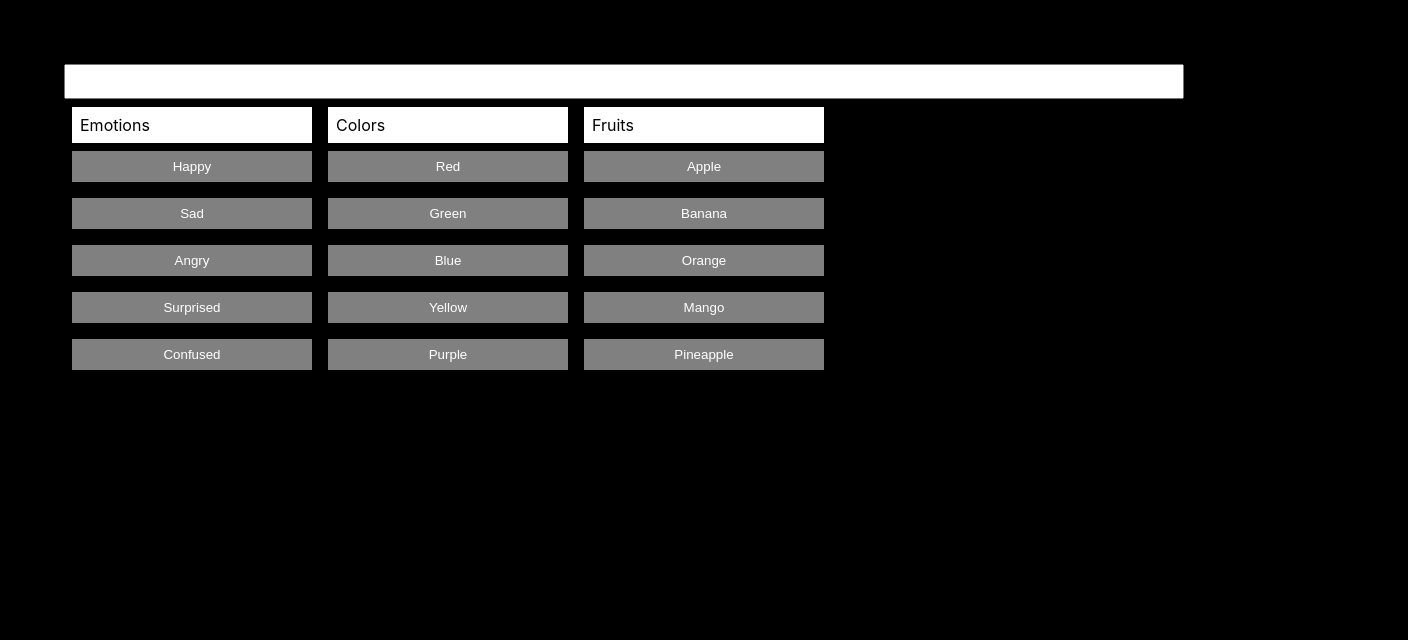
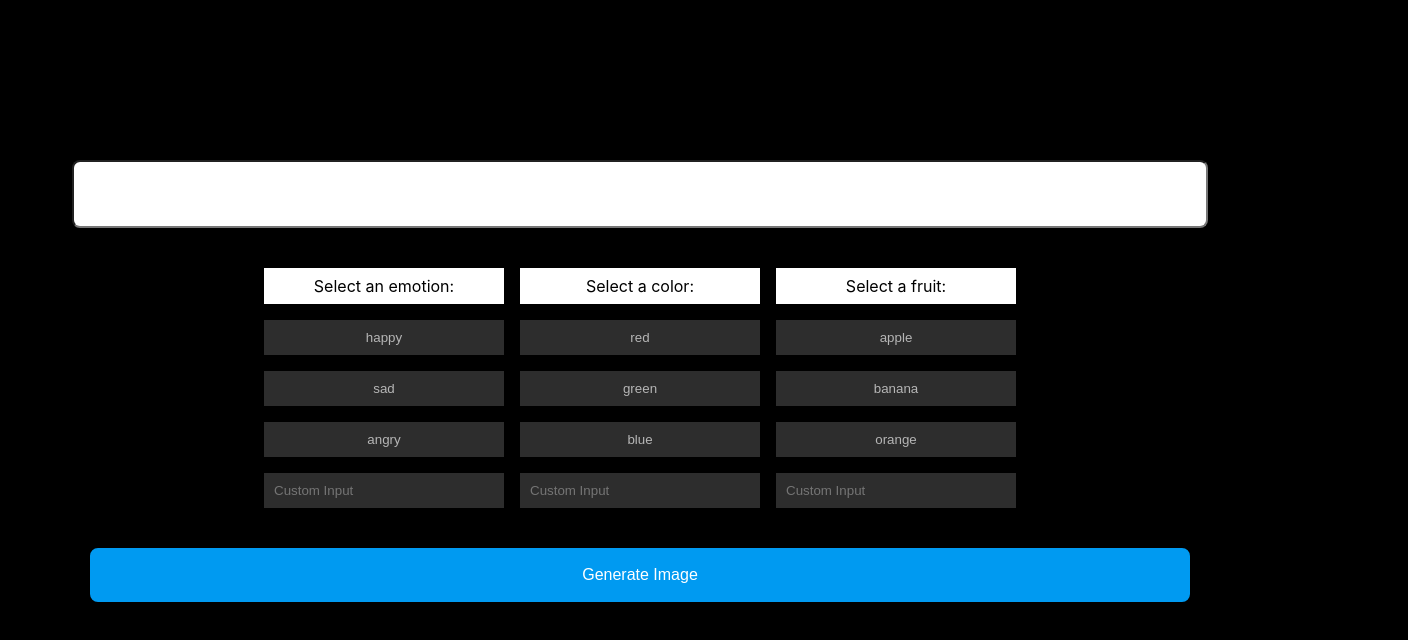
Before and after one commit to Ymanawat/promptsimplifier, a React (Create React App) app: page / in a window 1280 px wide. Shown: the top 640 px of the page, 1408 px wide, since content can reach past the window. Built offline with nearby package versions, Linux system fonts and the light colour scheme.

Commit message:
fixed the TagSelector

```diff
--- a/src/App.css
+++ b/src/App.css
@@ -29,19 +29,45 @@
 }
 
 .main{
-  width: 100vw;
-  height: 100vw;
-  padding: 64px;
+  padding: 128px;
+  display: flex;
+  flex-direction: column;
+  justify-content: center;
+  align-items: center;
 }
 
 .InputField{
   width: 1100px;
-  padding: 8px;
+  height: 32px;
+  padding: 16px;
+  margin: 32px;
+  border-radius: 8px;
+  font-size: medium;
 }
 
 .container{
+  align-items: center;
   display: flex;
   flex-direction: row;
+}
+
+.generate-button{
+  display: flex;
+  width: 1100px;
+  height: auto;
+  padding: 16px;
+  margin: 32px;
+  border-radius: 8px;
+  justify-content: center;
+  background-color: rgba(0, 154, 241, 1);
+  border: 2px solid rgba(0, 154, 241, 1);
+  color: white;
+  font-size: medium;
+}
+
+.generate-button :hover{
+  background-color: rgb(0, 100, 158);
+  border: 2px solid rgb(0, 100, 158);
 }
 
 @keyframes App-logo-spin {
--- a/src/App.js
+++ b/src/App.js
@@ -3,51 +3,45 @@ import "./App.css";
 import TagSelector from "./Components/TagSelector";
 
 function App() {
-  const [selectedTags, setSelectedTags] = useState([]);
+  const [emotion, setEmotion] = useState("");
+  const [color, setColor] = useState("");
+  const [fruit, setFruit] = useState("");
+  const [inputValue, setInputValue] = useState("");
 
-  function handleTagSelect(tag) {
-    setSelectedTags((prevSelectedTags) => {
-      const newSelectedTags = [...prevSelectedTags];
-      const tagIndex = newSelectedTags.indexOf(tag);
-      if (tagIndex !== -1) {
-        newSelectedTags.splice(tagIndex, 1);
-      } else {
-        newSelectedTags.push(tag);
-      }
-      return newSelectedTags;
-    });
-  }
+  const combinedString = `${emotion} ${color} ${fruit} ${inputValue}`;
 
   return (
     <div className="main">
       <input
         type="text"
         className="InputField"
-        value={selectedTags.join(", ")}
-        onChange={(event) =>
-          setSelectedTags(event.target.value.split(",").map((t) => t.trim()))
-        }
+        value={inputValue}
+        onChange={(e) => setInputValue(combinedString)}
+        placeholder={combinedString}
       />
       <div className="container">
         <TagSelector
-          label="Emotions"
-          tags={["Happy", "Sad", "Angry", "Surprised", "Confused"]}
-          onTagSelect={handleTagSelect}
-          selectedTags={selectedTags}
+          label="Select an emotion:"
+          tags={["happy", "sad", "angry"]}
+          onTagSelect={() => {}}
+          onChange={setEmotion}
         />
         <TagSelector
-          label="Colors"
-          tags={["Red", "Green", "Blue", "Yellow", "Purple"]}
-          onTagSelect={handleTagSelect}
-          selectedTags={selectedTags}
+          label="Select a color:"
+          tags={["red", "green", "blue"]}
+          onTagSelect={() => {}}
+          onChange={setColor}
         />
         <TagSelector
-          label="Fruits"
-          tags={["Apple", "Banana", "Orange", "Mango", "Pineapple"]}
-          onTagSelect={handleTagSelect}
-          selectedTags={selectedTags}
+          label="Select a fruit:"
+          tags={["apple", "banana", "orange"]}
+          onTagSelect={() => {}}
+          onChange={setFruit}
         />
       </div>
+      <button className="generate-button">
+        <span>Generate Image</span>
+      </button>
     </div>
   );
 }
--- a/src/Components/TagSelector.css
+++ b/src/Components/TagSelector.css
@@ -3,26 +3,29 @@
     display: flex;
     flex-direction: column;
     margin: 8px;
+    gap: 16px;
 }
 
 .tag-label {
   background-color: white;
   color: black;
   padding: 8px;
+  text-align: center;
+  /* border-radius: 8px; */
 }
 
 .tag {
-  background-color: gray;
-  color: white;
-  padding: 8px;
-  margin: 8px 0px;
+  background-color: rgb(45, 45, 45);
+  color: rgb(182, 182, 182);
+  padding: 10px;
   border: none;
   cursor: pointer;
+  /* border-radius: 8px; */
 }
 
 .tag.selected {
-  background-color: white;
-  color: black;
+  background-color: rgb(0, 145, 255);
+  color: White;
 }
 
 .tag-buttons {
@@ -30,3 +33,10 @@
   flex-direction: column;
   margin-top: 8px;
 }
+
+.tag-input{
+  padding: 8px;
+  background-color: rgb(45, 45, 45);
+  color: rgb(182, 182, 182);
+  border: 2px solid rgb(45, 45, 45);
+}
--- a/src/Components/TagSelector.js
+++ b/src/Components/TagSelector.js
@@ -1,33 +1,46 @@
-import { useState } from 'react';
-import './TagSelector.css'
+import { useState } from "react";
+import "./TagSelector.css";
 
-function TagSelector({ label, tags, onTagSelect, selectedTags }) {
+function TagSelector({ label, tags, onChange }) {
   const [selected, setSelected] = useState(null);
+  const [inputValue, setInputValue] = useState("");
 
   function handleTagClick(tag) {
-    if (tag === selected) {
+    setSelected((prevSelected) => {
+      if (tag === prevSelected) {
         // if the clicked tag is already selected, clear the selection
         setSelected(null);
-      onTagSelect(null);
+        return null;
       } else {
         // otherwise, select the clicked tag and clear any previously selected tag
         setSelected(tag);
-      onTagSelect(tag);
+        return tag;
       }
+    });
+
+    const result = tag ? `${tag} ${inputValue}` : "";
+    onChange(result);
+  }
+
+  function handleInputChange(event) {
+    setInputValue(event.target.value);
+    const result = selected ? `${selected} ${event.target.value}` : "";
+    onChange(result);
   }
 
   return (
-    <div className='tag-container'>
-      <label className='tag-label'>{label}</label>
+    <div className="tag-container">
+      <label className="tag-label">{label}</label>
       {tags.map((tag) => (
         <button
           key={tag}
-          className={selected === tag ? 'tag selected' : 'tag'}
+          className={selected === tag ? "tag selected" : "tag"}
           onClick={() => handleTagClick(tag)}
         >
           {tag}
         </button>
       ))}
+      <input type="text" className="tag-input" value={inputValue} placeholder="Custom Input" onChange={handleInputChange} />
     </div>
   );
 }
```
Lines whose indentation alone changed are shown as unchanged.
